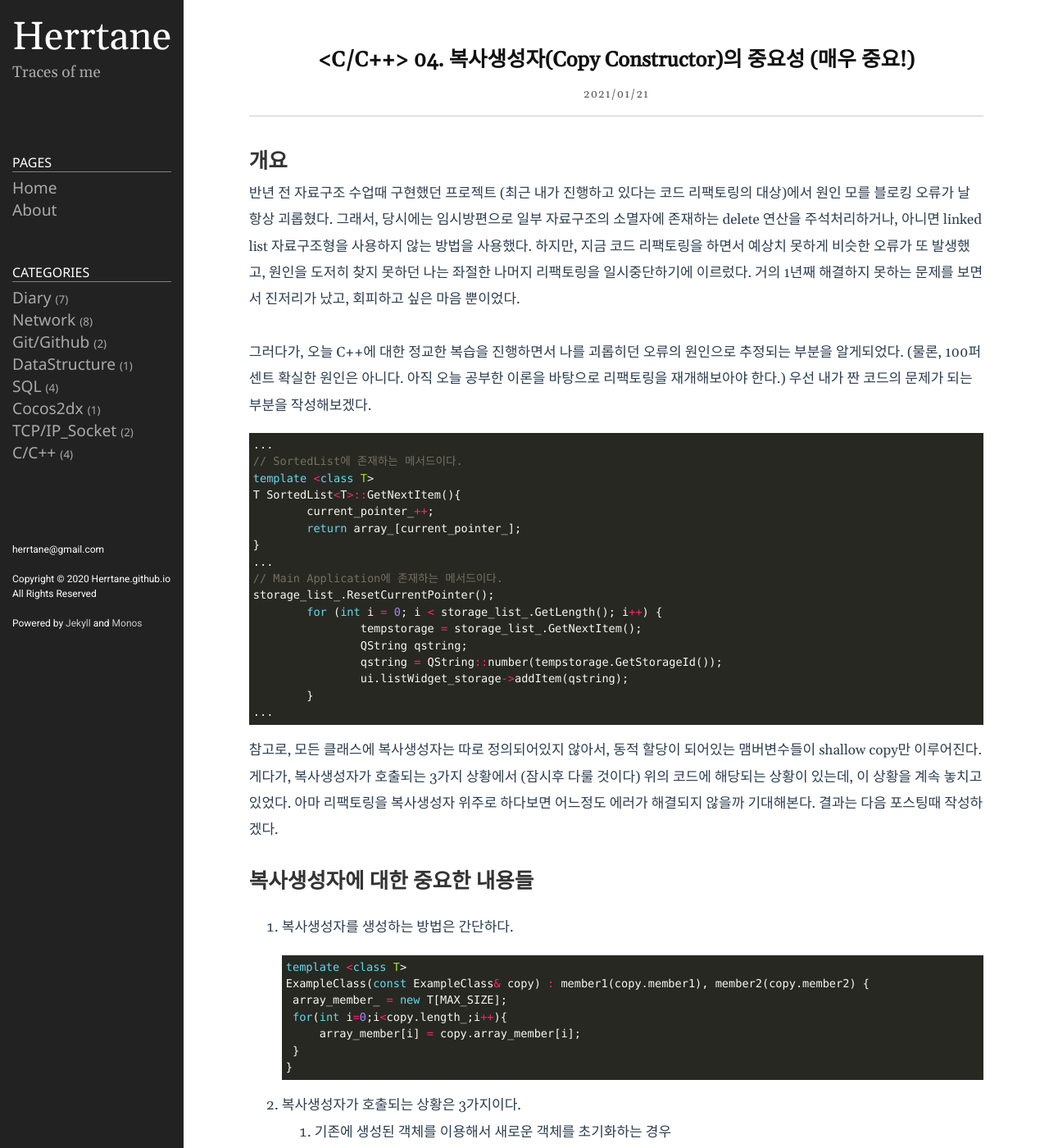
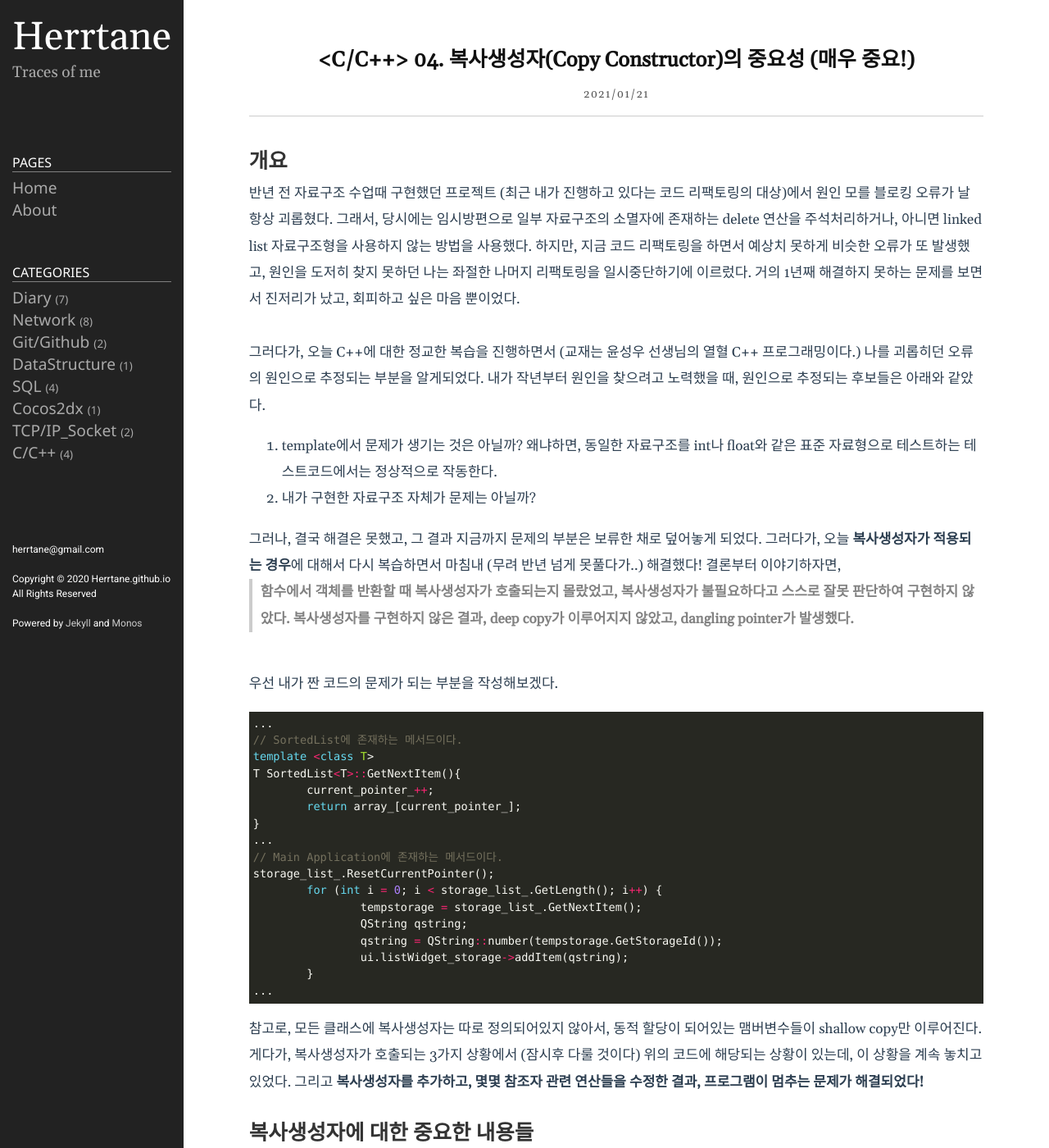
Before and after one commit to Herrtane/Herrtane.github.io, a Jekyll site: the page built from _posts/2021-01-21-cc++-copyconstructor.markdown, in a window 1280 px wide and 1400 px high. Shown: the whole window at 82% size. Built offline with Jekyll 4.4.1, drawn with Linux system fonts in a browser that asks for light colours; comment, search, counter and statistics services are not loaded; some of the changed text lies outside the part shown.

Commit message:
Post Copy constructor finish

````diff
--- a/_posts/2021-01-21-cc++-copyconstructor.markdown
+++ b/_posts/2021-01-21-cc++-copyconstructor.markdown
@@ -11,7 +11,17 @@ comments: true
 
 <br/>
 
-그러다가, 오늘 C++에 대한 정교한 복습을 진행하면서 나를 괴롭히던 오류의 원인으로 추정되는 부분을 알게되었다. (물론, 100퍼센트 확실한 원인은 아니다. 아직 오늘 공부한 이론을 바탕으로 리팩토링을 재개해보아야 한다.) 우선 내가 짠 코드의 문제가 되는 부분을 작성해보겠다.
+그러다가, 오늘 C++에 대한 정교한 복습을 진행하면서 (교재는 윤성우 선생님의 열혈 C++ 프로그래밍이다.) 나를 괴롭히던 오류의 원인으로 추정되는 부분을 알게되었다. 내가 작년부터 원인을 찾으려고 노력했을 때, 원인으로 추정되는 후보들은 아래와 같았다.
+
+1. template에서 문제가 생기는 것은 아닐까? 왜냐하면, 동일한 자료구조를 int나 float와 같은 표준 자료형으로 테스트하는 테스트코드에서는 정상적으로 작동한다.
+2. 내가 구현한 자료구조 자체가 문제는 아닐까?
+
+그러나, 결국 해결은 못했고, 그 결과 지금까지 문제의 부분은 보류한 채로 덮어놓게 되었다. 그러다가, 오늘 **복사생성자가 적용되는 경우**에 대해서 다시 복습하면서 마침내 (무려 반년 넘게 못풀다가..) 해결했다! 결론부터 이야기하자면,
+> **함수에서 객체를 반환할 때 복사생성자가 호출되는지 몰랐었고, 복사생성자가 불필요하다고 스스로 잘못 판단하여 구현하지 않았다. 복사생성자를 구현하지 않은 결과, deep copy가 이루어지지 않았고, dangling pointer가 발생했다.**
+
+<br/>
+
+우선 내가 짠 코드의 문제가 되는 부분을 작성해보겠다.
 
 ```cpp
 ...
@@ -32,7 +42,7 @@ storage_list_.ResetCurrentPointer();
 	}
 ...
 ```
-참고로, 모든 클래스에 복사생성자는 따로 정의되어있지 않아서, 동적 할당이 되어있는 맴버변수들이 shallow copy만 이루어진다. 게다가, 복사생성자가 호출되는 3가지 상황에서 (잠시후 다룰 것이다) 위의 코드에 해당되는 상황이 있는데, 이 상황을 계속 놓치고 있었다. 아마 리팩토링을 복사생성자 위주로 하다보면 어느정도 에러가 해결되지 않을까 기대해본다. 결과는 다음 포스팅때 작성하겠다.
+참고로, 모든 클래스에 복사생성자는 따로 정의되어있지 않아서, 동적 할당이 되어있는 맴버변수들이 shallow copy만 이루어진다. 게다가, 복사생성자가 호출되는 3가지 상황에서 (잠시후 다룰 것이다) 위의 코드에 해당되는 상황이 있는데, 이 상황을 계속 놓치고 있었다. 그리고 **복사생성자를 추가하고, 몇몇 참조자 관련 연산들을 수정한 결과, 프로그램이 멈추는 문제가 해결되었다!**
 
 ## 복사생성자에 대한 중요한 내용들
 
@@ -53,6 +63,45 @@ ExampleClass(const ExampleClass& copy) : member1(copy.member1), member2(copy.mem
     3. 객체를 반환하되, 참조형으로 반환하지 않는 경우
     > 이들은 모두 객체를 새로 생성해야 하고, 생성과 동시에 동일한 자료형의 객체로 초기화해야 한다는 공통점이 있다.
 
-이 중 두 번째 경우가 자료구조 시간에 주로 다루었던 상황이고, 세 번째 경우는 내가 가벼이 여기고 넘겼었다. 그런데, 내가 짠 맨 위의 코드를 보면, **GetNextItem()메서드에서 return 값을 참조형으로 반환시키지 않는다. 즉, 내가 미처 구현하지 않은 복사생성자가 이 메서드에서 호출된다는 뜻이고, shallow copy가 이루어져서 어디선가 memory leak이 발생한다는 것이다!**
+이 중 두 번째 경우가 자료구조 시간에 주로 다루었던 상황이고, 세 번째 경우는 내가 가벼이 여기고 넘겼었다. 그런데, 내가 짠 맨 위의 코드를 보면, **GetNextItem()메서드에서 return 값을 참조형으로 반환시키지 않는다. 즉, 내가 미처 구현하지 않은 복사생성자가 이 메서드에서 호출된다는 뜻이고, shallow copy가 이루어져서 dangling pointer가 발생한다는 것이다!**
 
-(추후 계속 추가)
+<br/>
+
+더 나아가서, 2번의 상황에서 복사생성자의 호출 주체를 살펴보면,
+
+```cpp
+void ExampleFunc(Example ob){
+    ob.ShowData();
+}
+int main(void){
+    Example obj(7);
+    ExampleFunc(obj);
+    ...
+}
+```
+
+초기화의 대상은 obj 객체가 아닌 ob 객체이며, obj 객체로 초기화 된다. 따라서 ob 객체의 복사생성자가 호출되면서, obj 객체가 인자로 전달되어야 한다.
+
+<br/>
+
+마지막으로, 내가 놓쳤던 3번 상황에서 복사생성자의 호출 과정을 살펴보면,
+
+```cpp
+Example ExampleFunc(Example ob){
+    cout << "return 이전" << endl;
+    return ob;
+}
+
+int main(void){
+    Example obj(7);
+    ExampleFunc(obj).AddNum(30).ShowData();
+    obj.ShowData();
+    return 0;
+}
+```
+
+인자 전달과정은 2번과 동일하므로 이후 객체가 반환될 때를 살펴보면, **임시객체**라는 것이 생성된다. 이 **임시객체의 복사생성자가 호출되면서 return문의 ob가 인자로 전달**된다. 최종적으로 반환되는 객체는 새롭게 생성된 **임시객체**이며, 지역객체 ob는 소멸되고 obj와 임시객체만 남는다. 참고로, 임시객체는 다음 행으로 넘어가면 바로 소멸되어 버린다. 만약 참조자에 의해서 참조되는 임시객체는 바로 소멸되지 않는다. 이 부분은 책에서 더 자세히 다루므로, 여기선 이 정도로만 짚고 넘어가겠다.
+
+<br/>
+
+오래도록 해결하지 못한 근본적인 문제를 해결해서 정말 뿌듯한 하루이다..!
````
